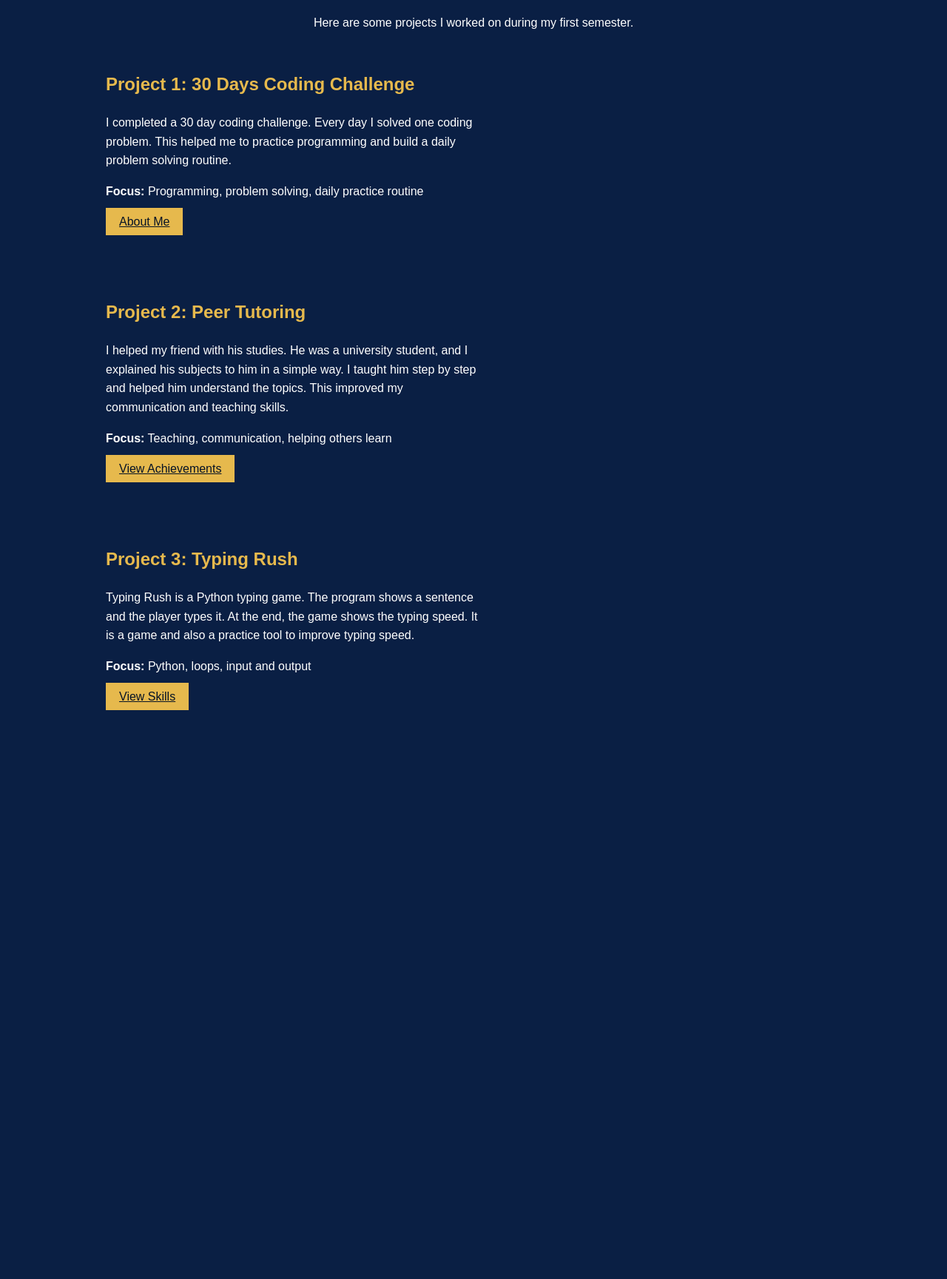
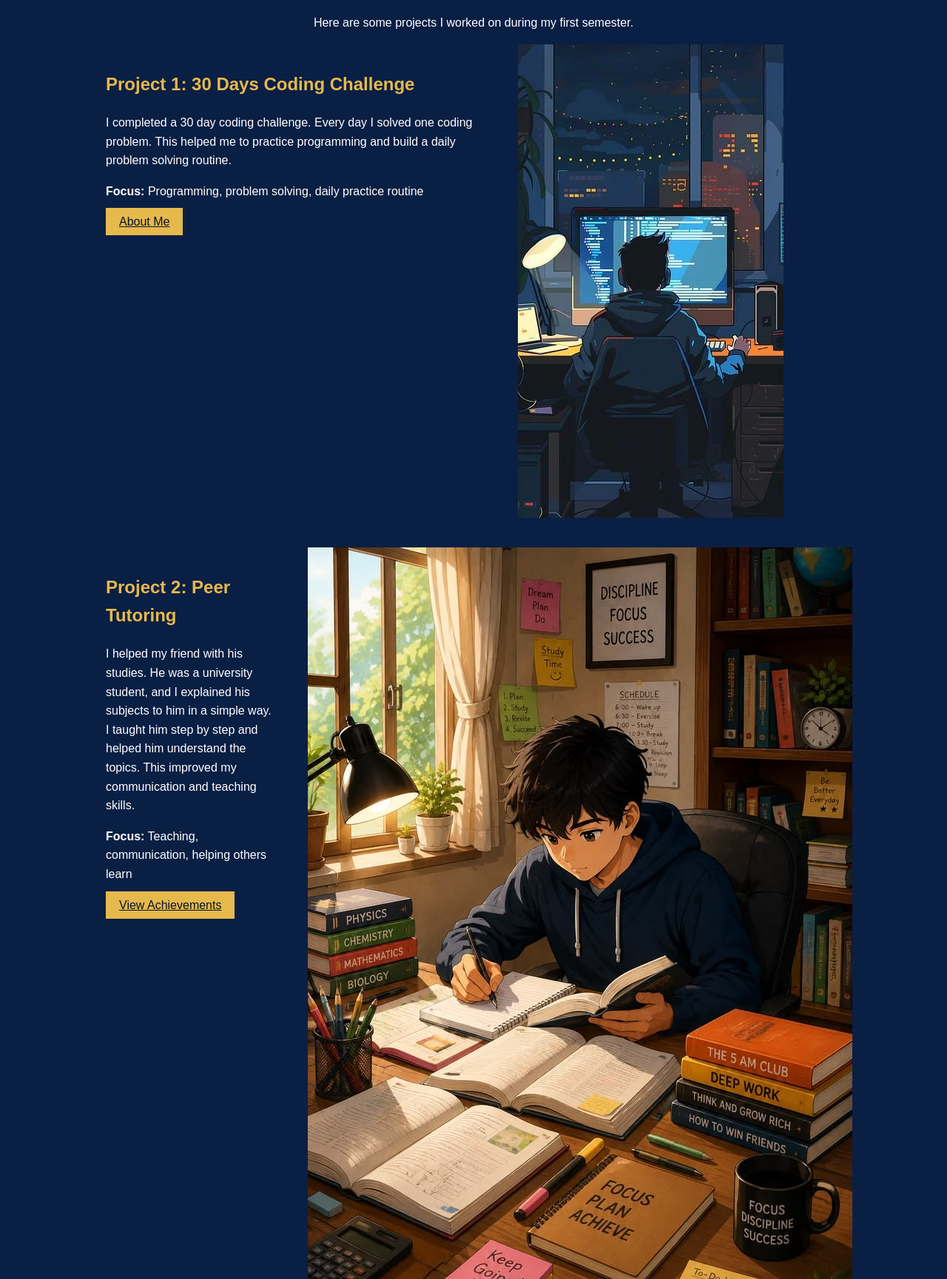
Before and after one commit to HamidSoomro/My-portfolio, a plain HTML site: page work.html in a window 1280 px wide. Shown: the part 171-1900 px from the top of the page at 74% size. Before the commit the page ends 1201 px from the top, so only its background shows below. Drawn offline with Linux system fonts and the light colour scheme.

Commit message:
Update work.html

```diff
--- a/work.html
+++ b/work.html
@@ -30,6 +30,7 @@
         <p><strong>Focus:</strong> Programming, problem solving, daily practice routine</p>
         <a href="about.html" class="button">About Me</a>
       </div>
+      <img src="images/coding.jpg" alt="30 Days Coding Challenge" class="project-img">
     </div>
 
     <div class="project">
@@ -39,6 +40,7 @@
         <p><strong>Focus:</strong> Teaching, communication, helping others learn</p>
         <a href="achievements.html" class="button">View Achievements</a>
       </div>
+      <img src="images/tutoring.jpg" alt="Peer Tutoring" class="project-img">
     </div>
 
     <div class="project">
@@ -48,6 +50,7 @@
         <p><strong>Focus:</strong> Python, loops, input and output</p>
         <a href="about.html" class="button">View Skills</a>
       </div>
+      <img src="images/typing.jpg" alt="Typing Rush" class="project-img">
     </div>
   </main>
 
```
